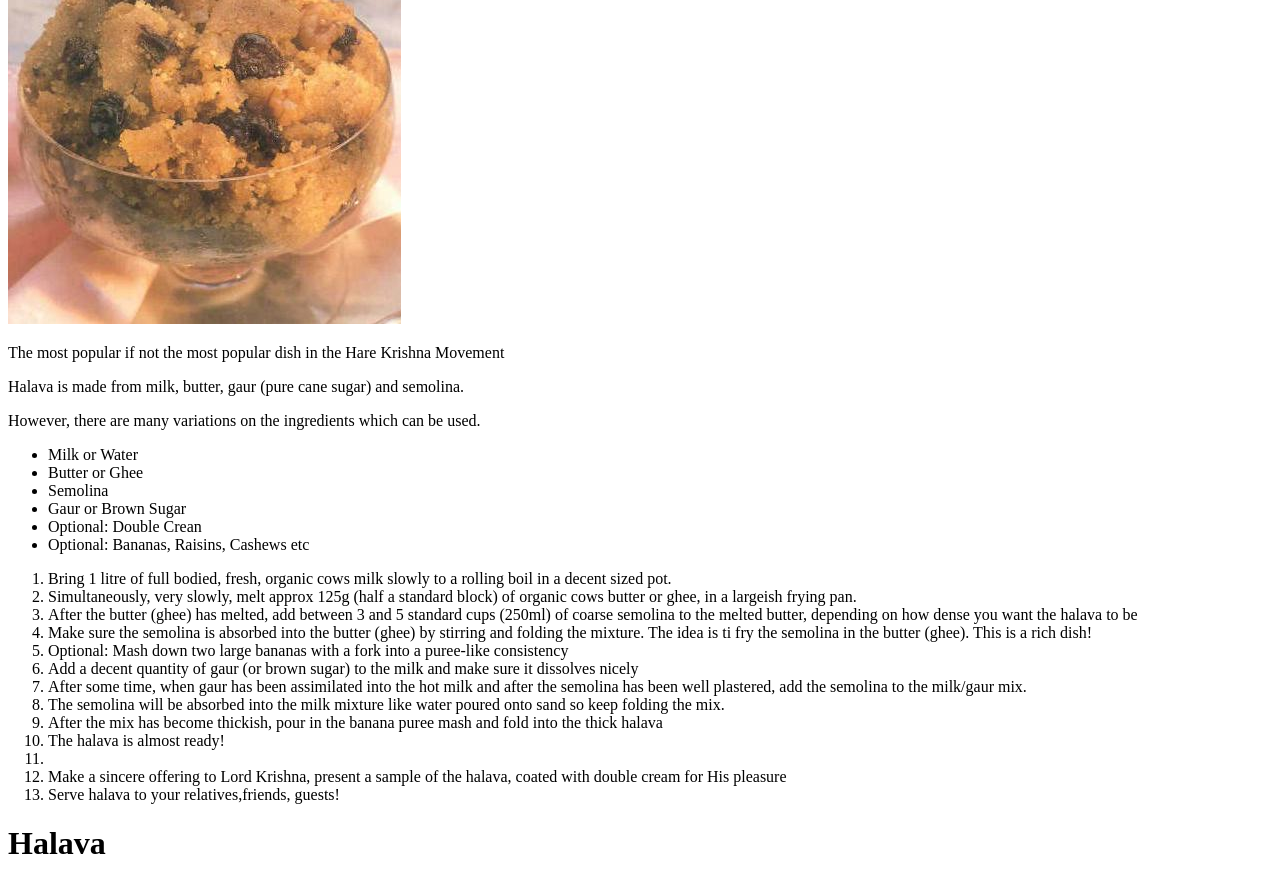
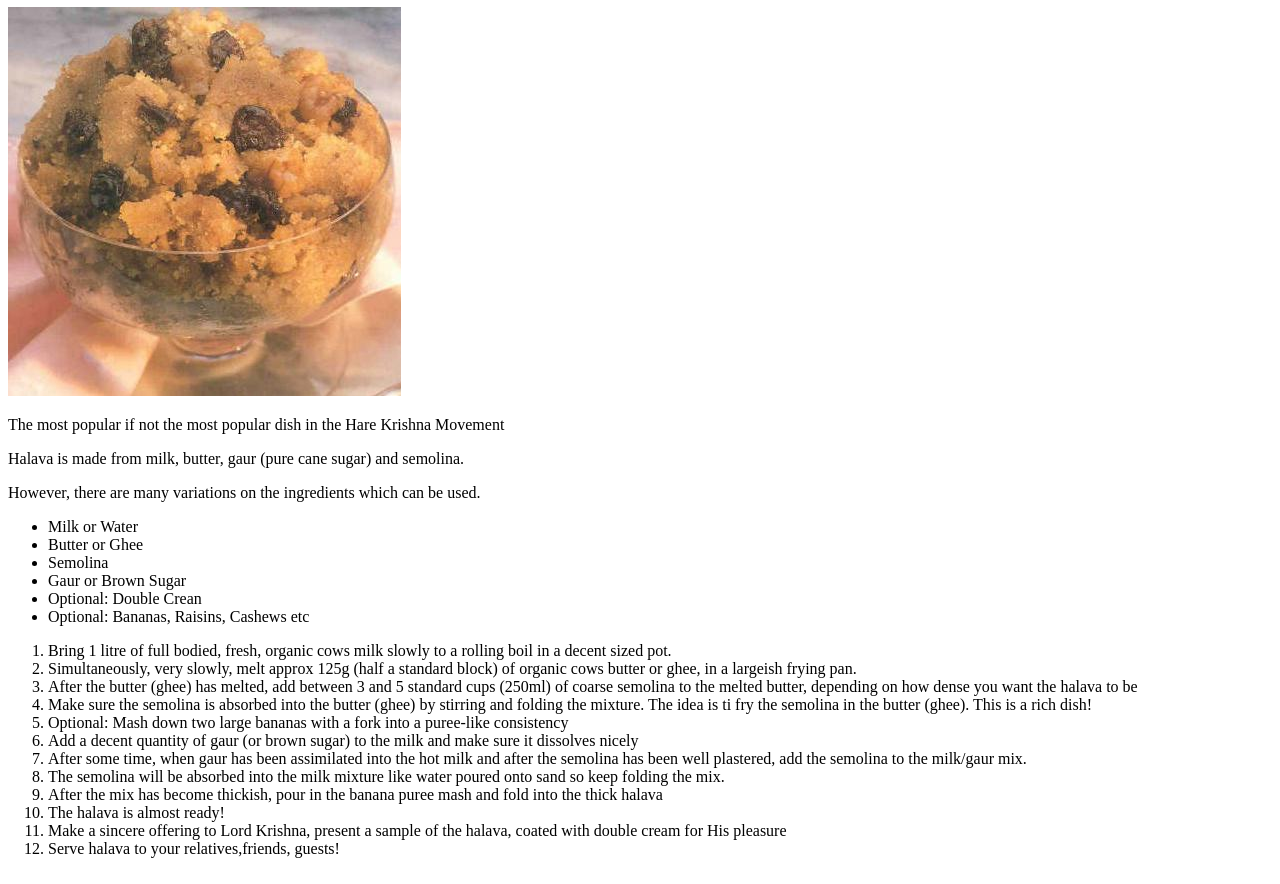
Before and after one commit to sudaama/odin-recipes, a plain HTML site: page recipes/halava.html in a window 1280 px wide. Shown: the part 73-957 px from the top of the page. Drawn offline with Linux system fonts and the light colour scheme.

Commit message:
Modified ordered list to the halava recipe and Rearranged code in halava.html

```diff
--- a/recipes/halava.html
+++ b/recipes/halava.html
@@ -3,7 +3,11 @@
 <head>
     <meta charset="UTF-8">
     <title>Legendary Halava Dish</title>
-    <img src="./images/halava.jpg">
+
+</head>
+<body>
+<h1>Halava</h1>
+<img src="./images/halava.jpg">
     <p>The most popular if not the most popular dish in the Hare Krishna Movement</p>
     <p>Halava is made from milk, butter, gaur (pure cane sugar) and semolina.</p>
     <p>However, there are many variations on the ingredients which can be used.</p>
@@ -25,12 +29,9 @@
         <li>After some time, when gaur has been assimilated into the hot milk and after the semolina has been well plastered, add the semolina to the milk/gaur mix.</li>
         <li>The semolina will be absorbed into the milk mixture like water poured onto sand so keep folding the mix.</li>
         <li>After the mix has become thickish, pour in the banana puree mash and fold into the thick halava</li>
-        <li>The halava is almost ready!<li>
+        <li>The halava is almost ready!</li>
         <li>Make a sincere offering to Lord Krishna, present a sample of the halava, coated with double cream for His pleasure</li>
         <li>Serve halava to your relatives,friends, guests! </li>
     </ol>
-</head>
-<body>
-<h1>Halava</h1>
 </body>
 </html>
```
